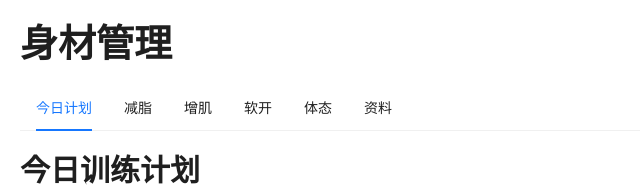
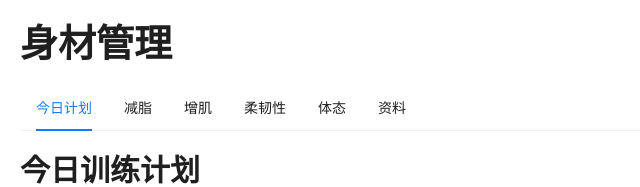
Before and after one commit to manyyuri/hot, a Next.js app: page / in a window 1280 px wide. Shown: the top 187 px of the page, without its empty margins (0-640 px from the left). Built offline with nearby package versions, Linux system fonts and the light colour scheme.

Commit message:
refactor: 名称优惠

```diff
--- a/app/src/BodyManagement.tsx
+++ b/app/src/BodyManagement.tsx
@@ -41,7 +41,7 @@ export default function BodyManagement() {
     { key: 1, label: '今日计划' },
     { key: 2, label: '减脂' },
     { key: 3, label: '增肌' },
-    { key: 4, label: '软开' },
+    { key: 4, label: '柔韧性' },
     { key: 5, label: '体态' },
     { key: 6, label: '资料' }
   ];
@@ -83,7 +83,7 @@ export default function BodyManagement() {
       ]
     },
     4: {
-      title: '软开度训练',
+      title: '柔韧性',
       content: [
         {
           type: '瑜伽',
```
